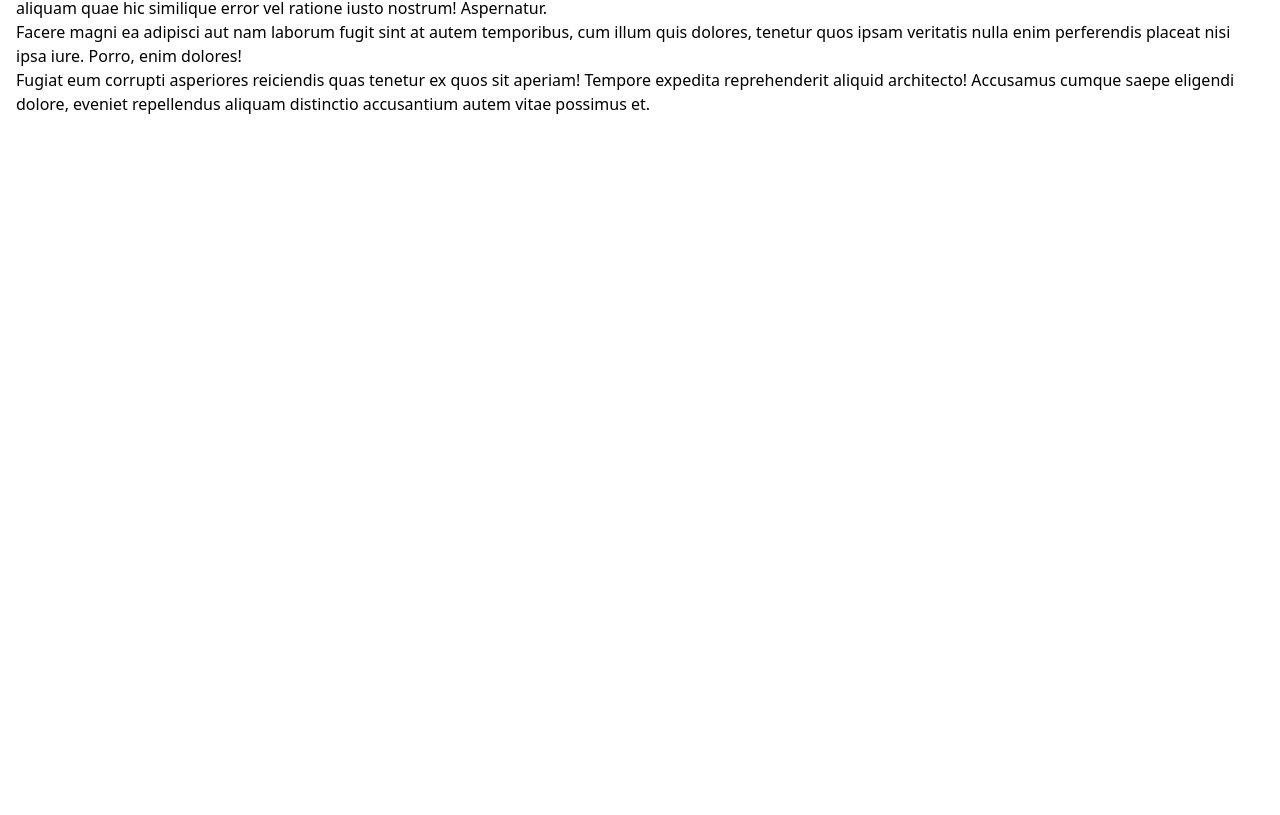
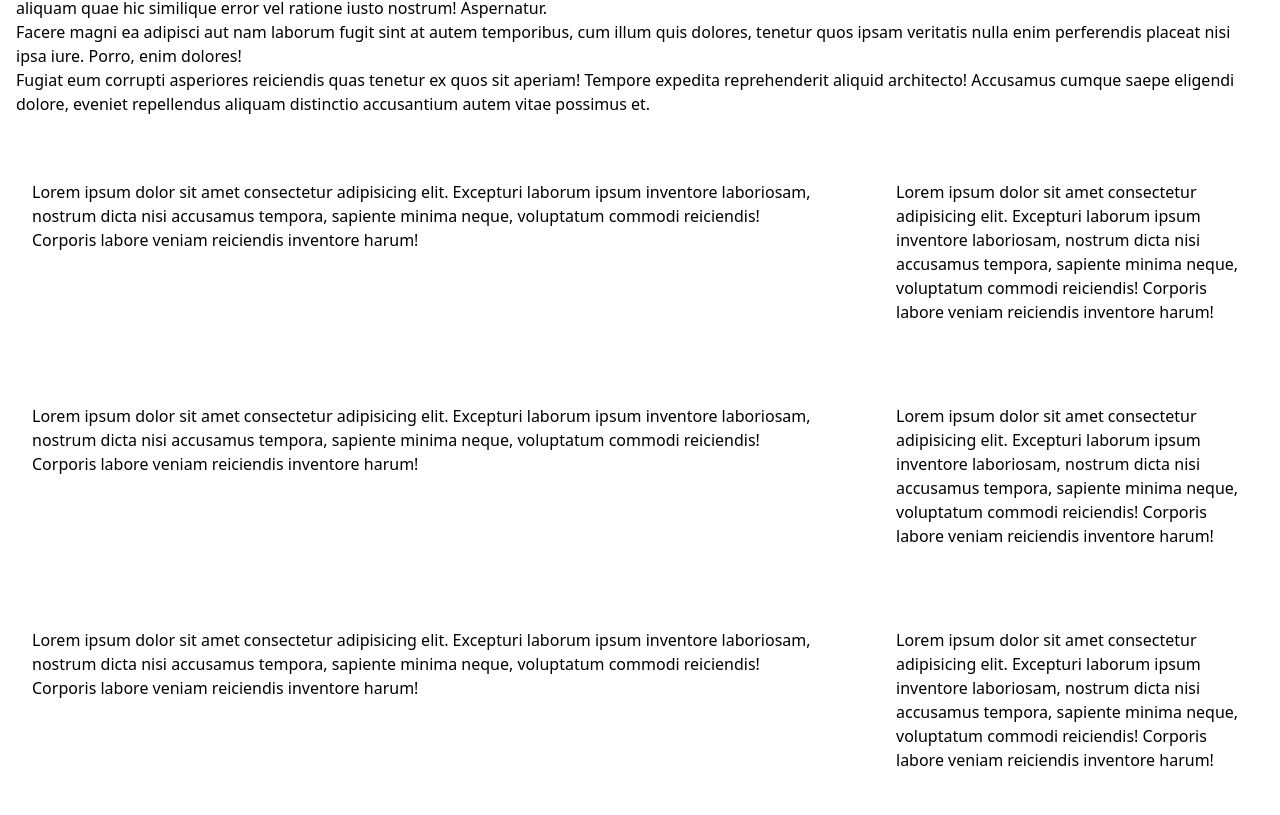
Before and after one commit to ibrunotome/introduction-tailwindcss, a plain HTML site: page index.html in a window 1280 px wide. Shown: the part 362-1177 px from the top of the page. Before the commit the page ends 800 px from the top, so only its background shows below. Drawn offline with nearby package versions, Linux system fonts and the light colour scheme.

Commit message:
Introduction to Tailwind CSS, Part 6: Creating Grids

```diff
--- a/index.html
+++ b/index.html
@@ -18,6 +18,39 @@
             <p>Voluptate maxime necessitatibus non, quidem ullam provident aut iste vero dolores aliquid assumenda excepturi quas cumque, molestias quisquam magnam rerum aliquam quae hic similique error vel ratione iusto nostrum! Aspernatur.</p>
             <p>Facere magni ea adipisci aut nam laborum fugit sint at autem temporibus, cum illum quis dolores, tenetur quos ipsam veritatis nulla enim perferendis placeat nisi ipsa iure. Porro, enim dolores!</p>
             <p>Fugiat eum corrupti asperiores reiciendis quas tenetur ex quos sit aperiam! Tempore expedita reprehenderit aliquid architecto! Accusamus cumque saepe eligendi dolore, eveniet repellendus aliquam distinctio accusantium autem vitae possimus et.</p>
+
+            <div class="flex flex-wrap -mx-6 my-6">
+                <div class="p-6 w-full md:w-1/2 lg:w-2/3">
+                    <div class="bg-grey p-4">
+                        <p>Lorem ipsum dolor sit amet consectetur adipisicing elit. Excepturi laborum ipsum inventore laboriosam, nostrum dicta nisi accusamus tempora, sapiente minima neque, voluptatum commodi reiciendis! Corporis labore veniam reiciendis inventore harum!</p>
+                    </div>
+                </div>
+                <div class="p-6 w-full md:w-1/2 lg:w-1/3">
+                    <div class="bg-grey p-4">
+                        <p>Lorem ipsum dolor sit amet consectetur adipisicing elit. Excepturi laborum ipsum inventore laboriosam, nostrum dicta nisi accusamus tempora, sapiente minima neque, voluptatum commodi reiciendis! Corporis labore veniam reiciendis inventore harum!</p>
+                    </div>
+                </div>
+                <div class="p-6 w-full md:w-1/2 lg:w-2/3">
+                    <div class="bg-grey p-4">
+                        <p>Lorem ipsum dolor sit amet consectetur adipisicing elit. Excepturi laborum ipsum inventore laboriosam, nostrum dicta nisi accusamus tempora, sapiente minima neque, voluptatum commodi reiciendis! Corporis labore veniam reiciendis inventore harum!</p>
+                    </div>
+                </div>
+                <div class="p-6 w-full md:w-1/2 lg:w-1/3">
+                    <div class="bg-grey p-4">
+                        <p>Lorem ipsum dolor sit amet consectetur adipisicing elit. Excepturi laborum ipsum inventore laboriosam, nostrum dicta nisi accusamus tempora, sapiente minima neque, voluptatum commodi reiciendis! Corporis labore veniam reiciendis inventore harum!</p>
+                    </div>
+                </div>
+                <div class="p-6 w-full md:w-1/2 lg:w-2/3">
+                    <div class="bg-grey p-4">
+                        <p>Lorem ipsum dolor sit amet consectetur adipisicing elit. Excepturi laborum ipsum inventore laboriosam, nostrum dicta nisi accusamus tempora, sapiente minima neque, voluptatum commodi reiciendis! Corporis labore veniam reiciendis inventore harum!</p>
+                        </div>
+                </div>
+                <div class="p-6 w-full md:w-1/2 lg:w-1/3">
+                    <div class="bg-grey p-4">
+                        <p>Lorem ipsum dolor sit amet consectetur adipisicing elit. Excepturi laborum ipsum inventore laboriosam, nostrum dicta nisi accusamus tempora, sapiente minima neque, voluptatum commodi reiciendis! Corporis labore veniam reiciendis inventore harum!</p>
+                    </div>
+                </div>
+            </div>
     </div>
 </body>
 </html>
```
